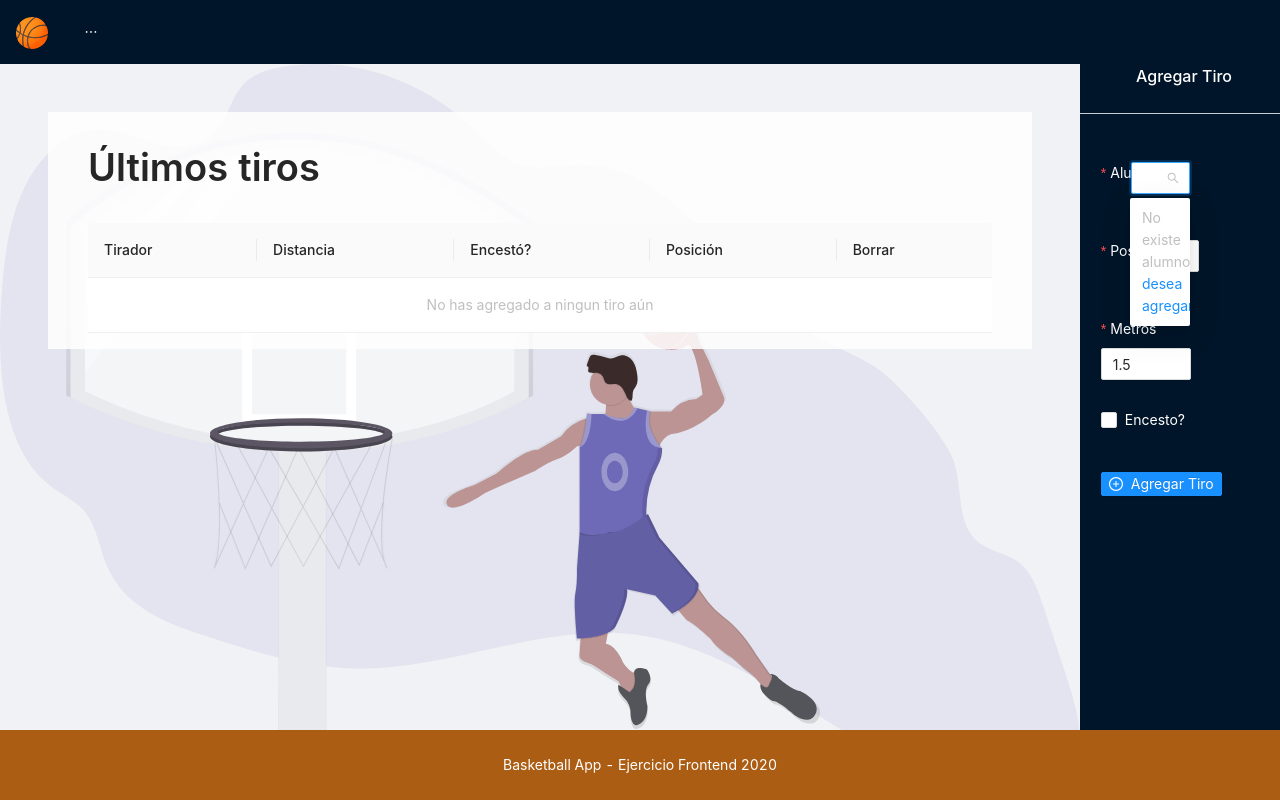
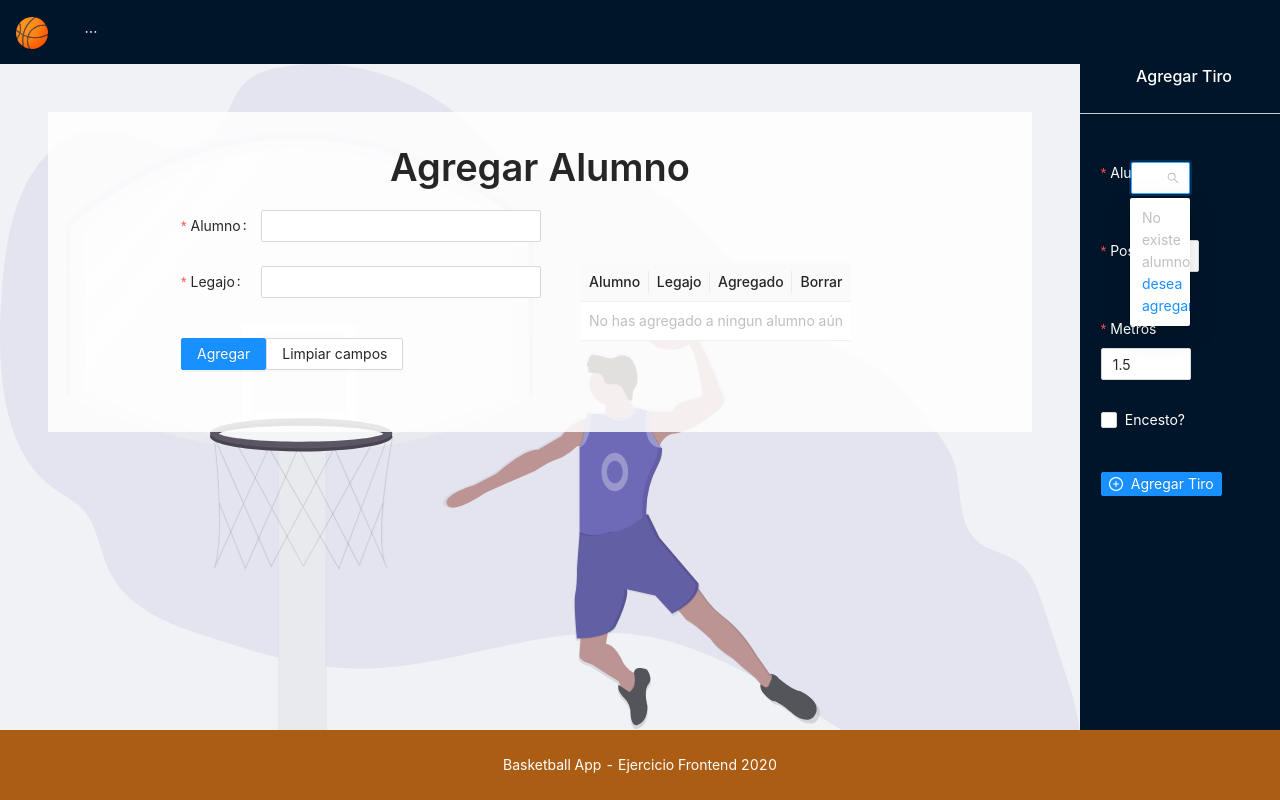
Before and after one commit to sunteago/basketball-app, a React (Create React App) app: page /#/add-student in a window 1280 px wide. Before the commit this address led to /#/. Built offline with nearby package versions, Linux system fonts and the light colour scheme.

Commit message:
memoize of about,  minimum layout fixed

```diff
--- a/src/components/About/index.js
+++ b/src/components/About/index.js
@@ -7,7 +7,7 @@ import ImageDecoration from "../../assets/img/undraw_greek_freak_j2qb.svg";
 const { Paragraph, Title } = Typography;
 
 //tOdo: features
-export default function About() {
+function About() {
   return (
     <div className={classes.About}>
       <Title>Acerca de Basketball App</Title>
@@ -54,3 +54,5 @@ export default function About() {
     </div>
   );
 }
+
+export default React.memo(About, () => true);
--- a/src/components/AddStudent/index.module.css
+++ b/src/components/AddStudent/index.module.css
@@ -44,5 +44,6 @@
 @media (min-width: 960px) {
   .Container {
     justify-content: center;
+    align-items: center;
   }
 }
--- a/src/components/layout/ContentBox/index.module.css
+++ b/src/components/layout/ContentBox/index.module.css
@@ -1,5 +1,6 @@
 .ContentBox {
   position: relative;
+  min-height: 40vh;
   z-index: 1000;
   padding: 2rem 2.5rem 1rem 2.5rem;
   background: rgba(255, 255, 255, 0.85);
```
